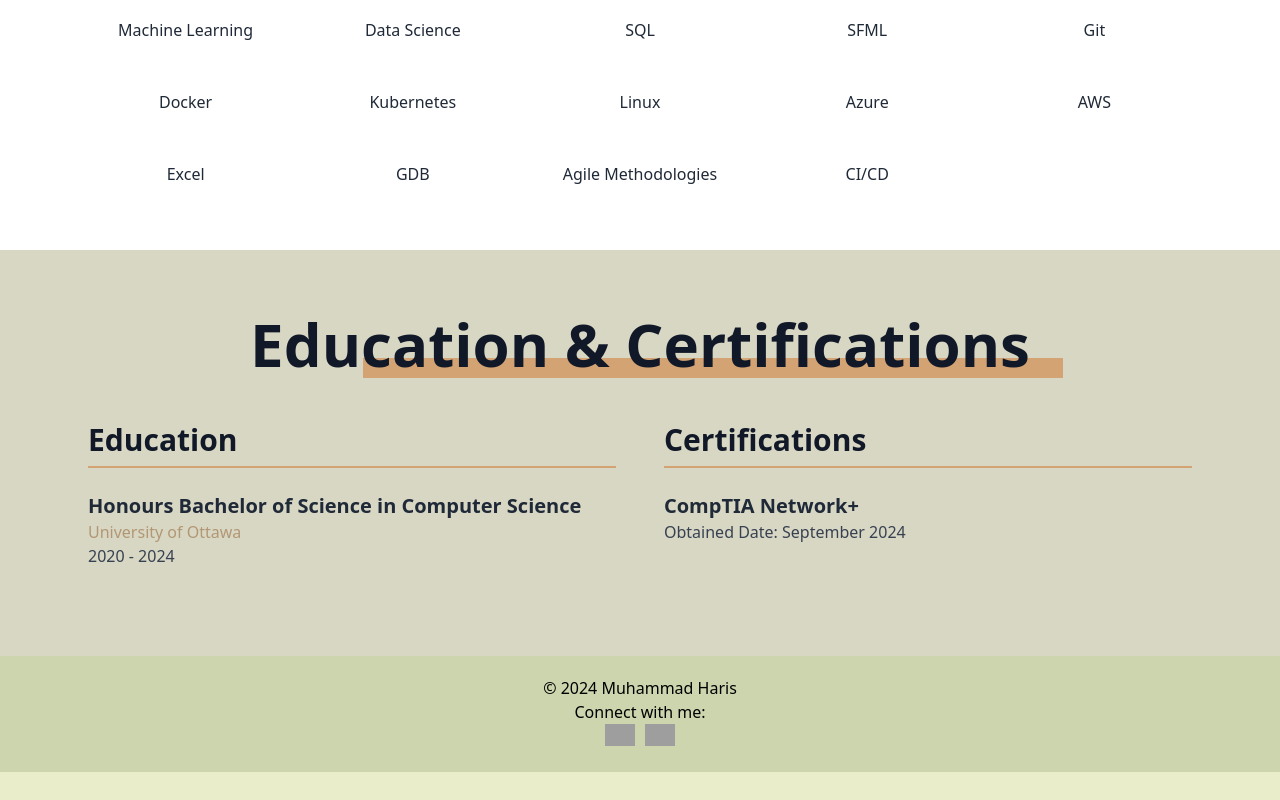
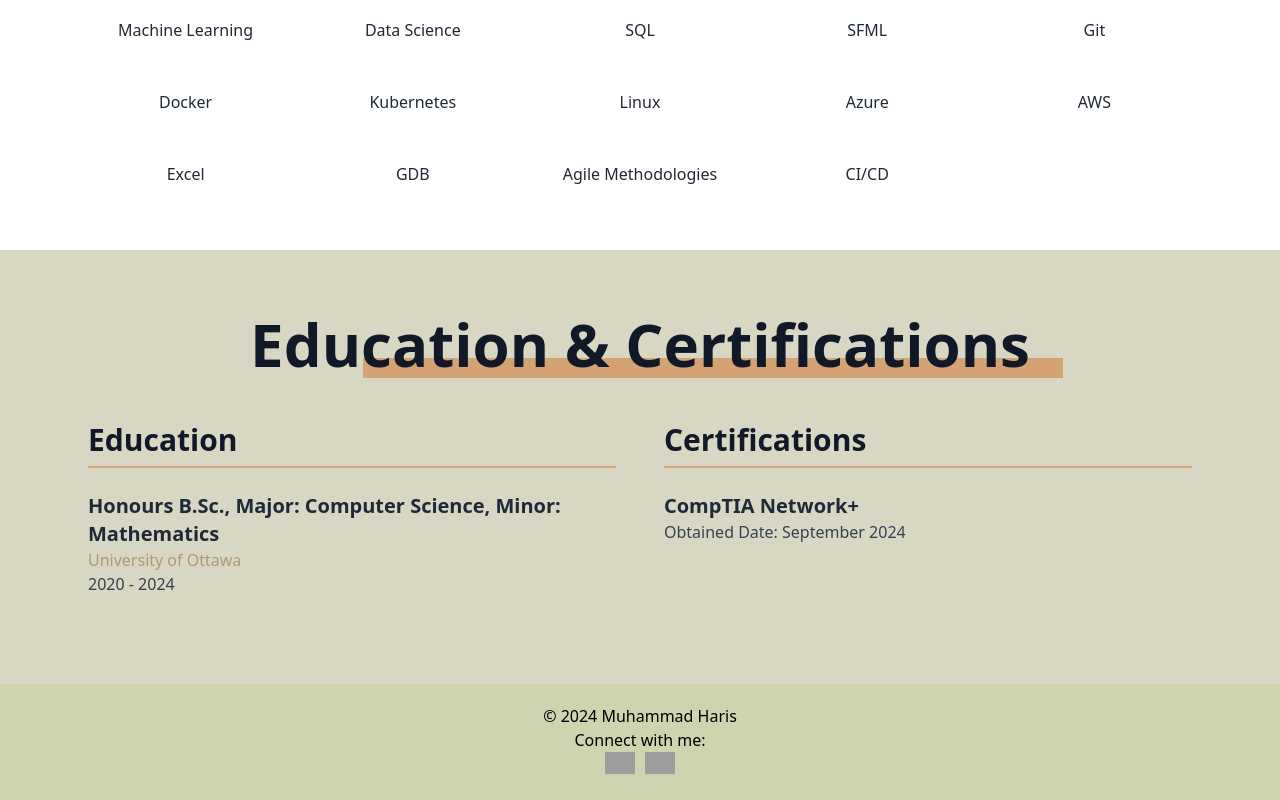
Before and after one commit to mharis337/PortfolioWebsite, a React (Create React App) app in the folder portfolio/: page / in a window 1280 px wide. Shown: the part 3689-4489 px from the top of the page. Before the commit the page ends 4461 px from the top, so only its background shows below. Built offline with nearby package versions, Linux system fonts and the light colour scheme; grey boxes are pictures that could not be loaded.

Commit message:
Fixed tab name, logo, education

```diff
--- a/portfolio/public/index.html
+++ b/portfolio/public/index.html
@@ -2,14 +2,14 @@
 <html lang="en">
   <head>
     <meta charset="utf-8" />
-    <link rel="icon" href="%PUBLIC_URL%/favicon.ico" />
+    <link rel="icon" href="%PUBLIC_URL%/logo3.png" />
     <meta name="viewport" content="width=device-width, initial-scale=1" />
     <meta name="theme-color" content="#000000" />
     <meta
       name="description"
       content="Web site created using create-react-app"
     />
-    <link rel="apple-touch-icon" href="%PUBLIC_URL%/logo192.png" />
+    <link rel="apple-touch-icon" href="%PUBLIC_URL%/logo3.png" />
     <!--
       manifest.json provides metadata used when your web app is installed on a
       user's mobile device or desktop. See https://developers.google.com/web/fundamentals/web-app-manifest/
@@ -24,7 +24,7 @@
       work correctly both with client-side routing and a non-root public URL.
       Learn how to configure a non-root public URL by running `npm run build`.
     -->
-    <title>React App</title>
+    <title>Muhammad Haris</title>
   </head>
   <body>
     <noscript>You need to enable JavaScript to run this app.</noscript>
--- a/portfolio/src/components/Education.js
+++ b/portfolio/src/components/Education.js
@@ -1,7 +1,7 @@
 const education = [
   {
     institution: 'University of Ottawa',
-    degree: 'Honours Bachelor of Science in Computer Science',
+    degree: 'Honours B.Sc., Major: Computer Science, Minor: Mathematics',
     date: '2020 - 2024',
     coursework: [
       'Data Structures & Algorithms',
@@ -22,7 +22,7 @@ const certifications = [
 
 const EducationAndCertification = () => {
   return (
-    <section className="py-16">
+    <section className="bg-[#D7D7C4] py-16">
       <div className="max-w-6xl mx-auto px-6">
         <div className="relative text-center mb-12">
           <h2 className="text-6xl font-bold text-gray-900 mb-4 relative z-10">Education & Certifications</h2>
```
Also changed, not shown: portfolio/public/logo2.png (added), portfolio/public/logo3.png (added).
